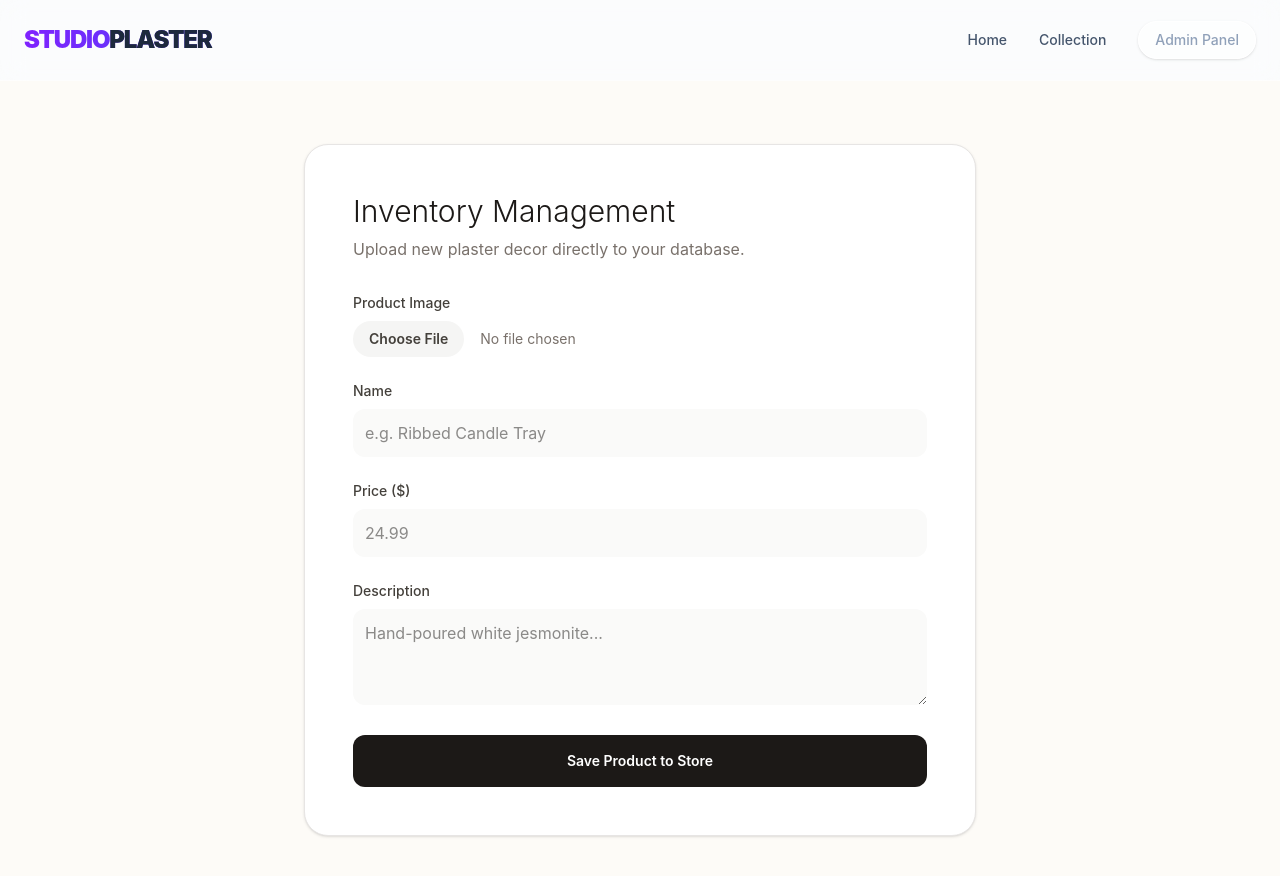
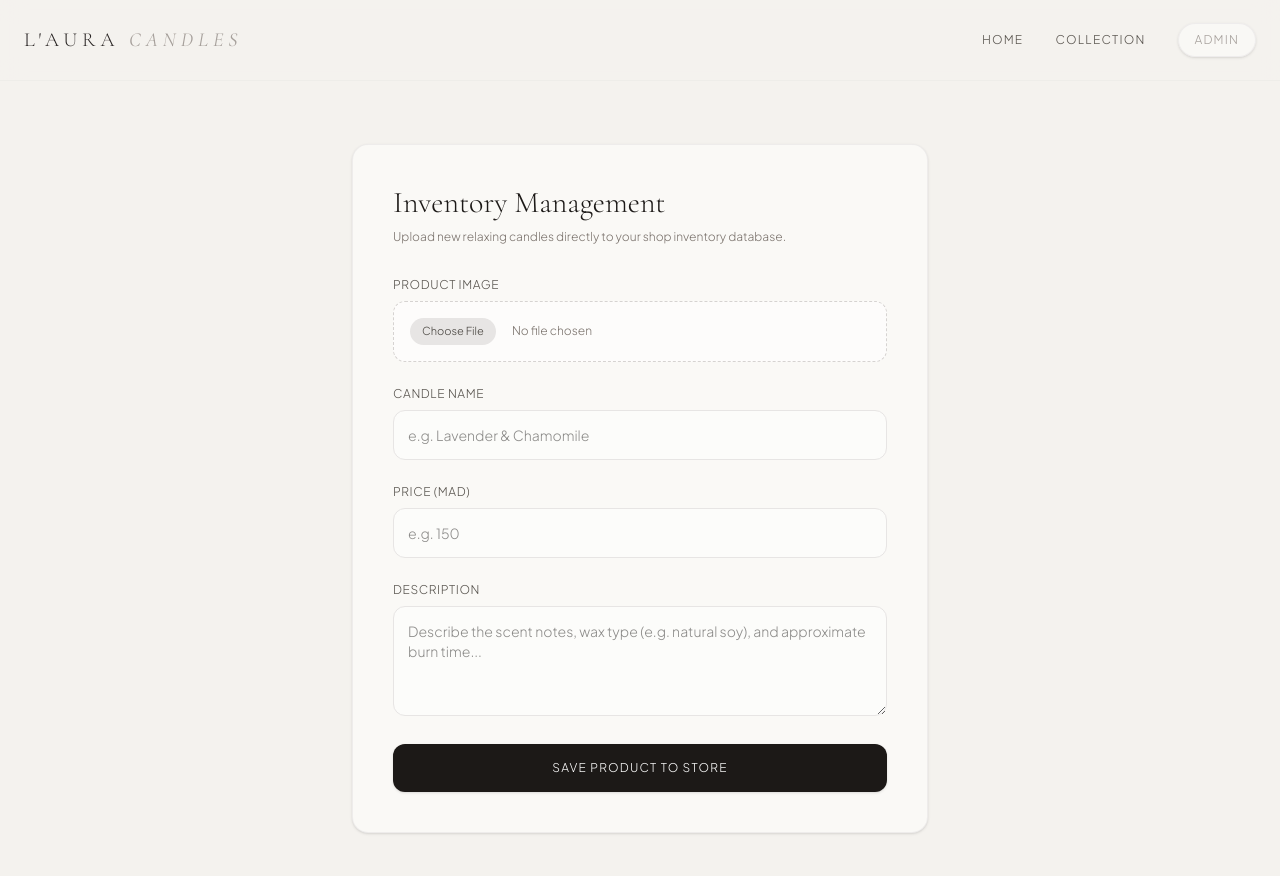
Before and after one commit to solaymanelkharraz/plaster-shop, a React (Vite) app: page /admin in a window 1280 px wide. Shown: the top 876 px of the page. Built offline with nearby package versions, Linux system fonts and the light colour scheme.

Commit message:
style: redesign to L'Aura relaxing candles boutique with WhatsApp ordering

```diff
--- a/index.html
+++ b/index.html
@@ -4,7 +4,11 @@
     <meta charset="UTF-8" />
     <link rel="icon" type="image/svg+xml" href="/favicon.svg" />
     <meta name="viewport" content="width=device-width, initial-scale=1.0" />
-    <title>plaster-shop</title>
+    <title>L'Aura Candles | High-End Relaxing Candles</title>
+    <!-- Google Fonts: Cormorant Garamond & Plus Jakarta Sans -->
+    <link rel="preconnect" href="https://fonts.googleapis.com">
+    <link rel="preconnect" href="https://fonts.gstatic.com" crossorigin>
+    <link href="https://fonts.googleapis.com/css2?family=Cormorant+Garamond:ital,wght@0,300;0,400;0,500;0,600;0,700;1,400&family=Plus+Jakarta+Sans:wght@300;400;500;600;700&display=swap" rel="stylesheet">
   </head>
   <body>
     <div id="root"></div>
--- a/src/App.jsx
+++ b/src/App.jsx
@@ -12,25 +12,25 @@ const Navbar = () => {
 
   return (
     <>
-      <nav className="fixed w-full z-50 top-0 border-b border-white/40 bg-white/40 backdrop-blur-md">
+      <nav className="fixed w-full z-50 top-0 border-b border-stone-200/40 bg-[#F4F2EE]/80 backdrop-blur-md">
         <div className="max-w-7xl mx-auto px-6 h-20 flex justify-between items-center">
-          <Link to="/" className="text-2xl font-black tracking-tighter bg-clip-text text-transparent bg-gradient-to-r from-violet-600 to-indigo-600 z-50">
-            STUDIO<span className="text-slate-800">PLASTER</span>
+          <Link to="/" className="text-xl font-light tracking-[0.25em] text-stone-800 font-serif z-50">
+            L'AURA <span className="text-stone-400 italic font-light">CANDLES</span>
           </Link>
 
           {/* Desktop Links */}
-          <div className="hidden md:flex gap-8 font-medium text-sm items-center">
-            <Link to="/" className="text-slate-600 hover:text-violet-600 transition-colors">Home</Link>
-            <Link to="/collection" className="text-slate-600 hover:text-violet-600 transition-colors">Collection</Link>
-            <Link to="/admin" className="text-slate-400 hover:text-indigo-600 transition-colors bg-white/50 px-4 py-2 rounded-full border border-white shadow-sm">Admin Panel</Link>
+          <div className="hidden md:flex gap-8 font-light text-xs tracking-widest uppercase items-center">
+            <Link to="/" className="text-stone-600 hover:text-stone-900 transition-colors">Home</Link>
+            <Link to="/collection" className="text-stone-600 hover:text-stone-900 transition-colors">Collection</Link>
+            <Link to="/admin" className="text-stone-400 hover:text-stone-800 transition-colors bg-white/40 px-4 py-2 rounded-full border border-stone-200/60 shadow-sm">Admin</Link>
           </div>
 
           {/* Mobile Hamburger Button */}
           <button
             onClick={() => setIsOpen(!isOpen)}
-            className="md:hidden text-slate-800 z-50 p-2 bg-white/50 rounded-full border border-white shadow-sm"
+            className="md:hidden text-stone-800 z-50 p-2 bg-white/40 rounded-full border border-stone-200/60 shadow-sm"
           >
-            {isOpen ? <X size={24} /> : <Menu size={24} />}
+            {isOpen ? <X size={20} /> : <Menu size={20} />}
           </button>
         </div>
       </nav>
@@ -42,11 +42,11 @@ const Navbar = () => {
             initial={{ opacity: 0, y: -20 }}
             animate={{ opacity: 1, y: 0 }}
             exit={{ opacity: 0, y: -20 }}
-            className="fixed inset-0 z-40 bg-slate-50/95 backdrop-blur-xl pt-28 px-6 flex flex-col gap-6 md:hidden"
+            className="fixed inset-0 z-40 bg-[#F4F2EE]/98 backdrop-blur-xl pt-28 px-6 flex flex-col gap-6 md:hidden font-serif"
           >
-            <Link onClick={() => setIsOpen(false)} to="/" className="text-3xl font-black text-slate-800 border-b border-slate-200 pb-4">Home</Link>
-            <Link onClick={() => setIsOpen(false)} to="/collection" className="text-3xl font-black text-slate-800 border-b border-slate-200 pb-4">Collection</Link>
-            <Link onClick={() => setIsOpen(false)} to="/admin" className="text-3xl font-black text-violet-600 mt-auto mb-12">Admin Access &rarr;</Link>
+            <Link onClick={() => setIsOpen(false)} to="/" className="text-3xl font-light text-stone-800 border-b border-stone-200/40 pb-4 tracking-wide">Home</Link>
+            <Link onClick={() => setIsOpen(false)} to="/collection" className="text-3xl font-light text-stone-800 border-b border-stone-200/40 pb-4 tracking-wide">Collection</Link>
+            <Link onClick={() => setIsOpen(false)} to="/admin" className="text-2xl font-light italic text-stone-500 mt-auto mb-12">Admin Portal &rarr;</Link>
           </motion.div>
         )}
       </AnimatePresence>
@@ -58,13 +58,7 @@ const Navbar = () => {
 export default function App() {
   return (
     <Router>
-      <div className="min-h-screen bg-slate-50 font-sans text-slate-900 overflow-hidden relative selection:bg-violet-300">
-
-        {/* Background Glowing Blobs (Optimized for Mobile) */}
-        <div className="fixed top-[-10%] left-[-10%] w-[300px] md:w-[500px] h-[300px] md:h-[500px] bg-purple-300 rounded-full mix-blend-multiply filter blur-[100px] md:blur-[120px] opacity-60 animate-[spin_20s_linear_infinite] -z-10"></div>
-        <div className="fixed top-[20%] right-[-10%] w-[250px] md:w-[400px] h-[250px] md:h-[400px] bg-rose-300 rounded-full mix-blend-multiply filter blur-[100px] md:blur-[120px] opacity-60 animate-[pulse_8s_ease-in-out_infinite] -z-10"></div>
-        <div className="fixed bottom-[-10%] left-[20%] w-[400px] md:w-[600px] h-[400px] md:h-[600px] bg-indigo-300 rounded-full mix-blend-multiply filter blur-[100px] md:blur-[120px] opacity-60 -z-10"></div>
-
+      <div className="min-h-screen bg-warm-beige font-sans text-stone-800 overflow-x-hidden relative selection:bg-stone-200/60">
         <Navbar />
 
         {/* Page Content */}
--- a/src/index.css
+++ b/src/index.css
@@ -1,5 +1,22 @@
 @import "tailwindcss";
 
+@theme {
+  --font-serif: "Cormorant Garamond", serif;
+  --font-sans: "Plus Jakarta Sans", sans-serif;
+  --color-warm-beige: #F4F2EE;
+  --color-cream: #FAF9F6;
+  --color-sage: #8A9A86;
+}
+
 body {
-  @apply bg-[#F9F9F7] text-gray-800 font-sans antialiased;
+  @apply bg-warm-beige text-stone-800 font-sans antialiased;
 }
+
+/* Custom styles for high-end boutique look */
+.font-serif {
+  font-family: var(--font-serif);
+}
+
+.font-sans {
+  font-family: var(--font-sans);
+}
--- a/src/pages/Admin.jsx
+++ b/src/pages/Admin.jsx
@@ -16,7 +16,7 @@ export default function Admin() {
     setLoading(true)
 
     try {
-      // 1. Upload the Image to Supabase Storage
+      // 1. Upload the Image to Supabase Storage (Keep plaster-images bucket name!)
       const fileExt = file.name.split('.').pop()
       const fileName = `${Math.random()}.${fileExt}`
       const filePath = `${fileName}`
@@ -32,7 +32,7 @@ export default function Admin() {
         .from('plaster-images')
         .getPublicUrl(filePath)
 
-      // 3. Save the product data to the Database
+      // 3. Save the product data to the Database (Keep products table name!)
       const { error: dbError } = await supabase
         .from('products')
         .insert([{
@@ -44,7 +44,7 @@ export default function Admin() {
 
       if (dbError) throw dbError
 
-      alert('Product added successfully!')
+      alert('Candle product added successfully!')
       setProduct({ name: '', description: '', price: '' }) // Clear form
       setFile(null)
 
@@ -56,58 +56,60 @@ export default function Admin() {
   }
 
   return (
-    <div className="min-h-screen bg-[#FDFBF7] text-stone-800 p-8 md:p-16">
-      <div className="max-w-2xl mx-auto bg-white p-8 md:p-12 rounded-3xl shadow-sm border border-stone-200">
-        <h1 className="text-3xl font-light text-stone-900 mb-2">Inventory Management</h1>
-        <p className="text-stone-500 mb-8">Upload new plaster decor directly to your database.</p>
+    <div className="min-h-screen bg-warm-beige text-stone-800 p-6 md:p-16">
+      <div className="max-w-xl mx-auto bg-cream p-8 md:p-10 rounded-2xl shadow-sm border border-stone-200/60">
+        <h1 className="text-3xl font-light font-serif text-stone-900 mb-2">Inventory Management</h1>
+        <p className="text-xs text-stone-500 font-light mb-8">Upload new relaxing candles directly to your shop inventory database.</p>
 
-        <form onSubmit={handleUpload} className="space-y-6">
+        <form onSubmit={handleUpload} className="space-y-6 text-xs md:text-sm font-light">
 
           {/* Image Upload */}
           <div>
-            <label className="block text-sm font-medium text-stone-700 mb-2">Product Image</label>
-            <input
-              type="file"
-              accept="image/*"
-              onChange={(e) => setFile(e.target.files[0])}
-              className="w-full text-sm text-stone-500 file:mr-4 file:py-2 file:px-4 file:rounded-full file:border-0 file:text-sm file:font-semibold file:bg-stone-100 file:text-stone-700 hover:file:bg-stone-200 cursor-pointer"
-            />
+            <label className="block text-xs font-light text-stone-600 tracking-wider uppercase mb-2">Product Image</label>
+            <div className="border border-dashed border-stone-300 rounded-xl p-4 bg-white/50 hover:bg-white/80 transition-colors cursor-pointer relative">
+              <input
+                type="file"
+                accept="image/*"
+                onChange={(e) => setFile(e.target.files[0])}
+                className="w-full text-xs text-stone-500 file:mr-4 file:py-1.5 file:px-3 file:rounded-full file:border-0 file:text-[11px] file:font-light file:bg-stone-200 file:text-stone-700 hover:file:bg-stone-300 cursor-pointer"
+              />
+            </div>
           </div>
 
           {/* Product Name */}
           <div>
-            <label className="block text-sm font-medium text-stone-700 mb-2">Name</label>
+            <label className="block text-xs font-light text-stone-600 tracking-wider uppercase mb-2">Candle Name</label>
             <input
               type="text"
               value={product.name}
               onChange={(e) => setProduct({...product, name: e.target.value})}
-              className="w-full rounded-xl border-stone-300 bg-stone-50 p-3 text-stone-900 focus:ring-2 focus:ring-stone-400 outline-none transition-all"
-              placeholder="e.g. Ribbed Candle Tray"
+              className="w-full rounded-xl border border-stone-200 bg-white/50 p-3.5 text-stone-900 focus:border-stone-400 focus:ring-1 focus:ring-stone-400 outline-none transition-all"
+              placeholder="e.g. Lavender & Chamomile"
             />
           </div>
 
           {/* Price */}
           <div>
-            <label className="block text-sm font-medium text-stone-700 mb-2">Price ($)</label>
+            <label className="block text-xs font-light text-stone-600 tracking-wider uppercase mb-2">Price (MAD)</label>
             <input
               type="number"
               step="0.01"
               value={product.price}
               onChange={(e) => setProduct({...product, price: e.target.value})}
-              className="w-full rounded-xl border-stone-300 bg-stone-50 p-3 text-stone-900 focus:ring-2 focus:ring-stone-400 outline-none transition-all"
-              placeholder="24.99"
+              className="w-full rounded-xl border border-stone-200 bg-white/50 p-3.5 text-stone-900 focus:border-stone-400 focus:ring-1 focus:ring-stone-400 outline-none transition-all"
+              placeholder="e.g. 150"
             />
           </div>
 
           {/* Description */}
           <div>
-            <label className="block text-sm font-medium text-stone-700 mb-2">Description</label>
+            <label className="block text-xs font-light text-stone-600 tracking-wider uppercase mb-2">Description</label>
             <textarea
               value={product.description}
               onChange={(e) => setProduct({...product, description: e.target.value})}
-              className="w-full rounded-xl border-stone-300 bg-stone-50 p-3 text-stone-900 focus:ring-2 focus:ring-stone-400 outline-none transition-all"
-              rows="3"
-              placeholder="Hand-poured white jesmonite..."
+              className="w-full rounded-xl border border-stone-200 bg-white/50 p-3.5 text-stone-900 focus:border-stone-400 focus:ring-1 focus:ring-stone-400 outline-none transition-all"
+              rows="4"
+              placeholder="Describe the scent notes, wax type (e.g. natural soy), and approximate burn time..."
             />
           </div>
 
@@ -115,7 +117,7 @@ export default function Admin() {
           <button
             type="submit"
             disabled={loading}
-            className="w-full rounded-xl bg-stone-900 py-4 text-sm font-semibold text-white hover:bg-stone-800 transition-colors disabled:opacity-50"
+            className="w-full rounded-xl bg-stone-900 py-4 text-xs font-light tracking-widest uppercase text-white hover:bg-stone-800 transition-colors duration-300 disabled:opacity-50 cursor-pointer shadow-sm"
           >
             {loading ? 'Uploading to Database...' : 'Save Product to Store'}
           </button>
--- a/src/pages/Landing.jsx
+++ b/src/pages/Landing.jsx
@@ -6,68 +6,73 @@ export default function Landing() {
     <div className="min-h-[calc(100vh-80px)] flex items-center justify-center px-6 md:px-12 py-12">
       <div className="max-w-7xl w-full grid grid-cols-1 lg:grid-cols-2 gap-12 lg:gap-16 items-center">
 
-        {/* Left Side: Heavy Typography & CTA */}
+        {/* Left Side: Serif Typography & CTA */}
         <motion.div
           initial={{ opacity: 0, y: 20 }}
           animate={{ opacity: 1, y: 0 }}
           transition={{ duration: 0.8, ease: "easeOut" }}
           className="text-center lg:text-left mt-8 lg:mt-0"
         >
-          <div className="inline-block px-4 py-2 rounded-full bg-white/60 backdrop-blur-md border border-white/50 text-violet-700 font-bold text-[10px] sm:text-xs tracking-widest uppercase mb-6 shadow-sm">
-            Next-Gen Decor
+          <div className="inline-block px-4 py-2 rounded-full bg-white/50 backdrop-blur-md border border-stone-200/60 text-stone-600 font-light text-[10px] sm:text-xs tracking-[0.2em] uppercase mb-6 shadow-sm">
+            Hand-Poured Soy Candles
           </div>
-          <h1 className="text-5xl sm:text-6xl md:text-7xl lg:text-8xl font-black tracking-tighter leading-[0.95] text-slate-900 mb-6 lg:mb-8 shadow-sm">
-            Color. <br className="hidden sm:block"/>
-            <span className="text-transparent bg-clip-text bg-gradient-to-r from-violet-600 via-fuchsia-500 to-orange-500">
-              Texture.
+
+          <h1 className="text-5xl sm:text-6xl md:text-7xl lg:text-8xl font-light font-serif tracking-tight leading-[1.05] text-stone-900 mb-6 lg:mb-8">
+            Light. <br className="hidden sm:block"/>
+            <span className="italic font-normal text-stone-500">
+              Calm.
             </span> <br className="hidden sm:block"/>
-            Form.
+            Essence.
           </h1>
-          <p className="text-base sm:text-lg text-slate-700 font-medium max-w-md mx-auto lg:mx-0 mb-8 lg:mb-10 leading-relaxed">
-            We combined raw architectural plaster with vibrant, modern energy. Poured by hand, designed for the future.
+
+          <p className="text-base sm:text-lg text-stone-600 font-light max-w-md mx-auto lg:mx-0 mb-3 leading-relaxed">
+            Crafted for moments of stillness. Hand-poured relaxing candles designed to bring warmth and peace to your spaces.
+          </p>
+          <p className="text-sm sm:text-base text-stone-400 font-serif italic max-w-md mx-auto lg:mx-0 mb-8 lg:mb-10">
+            شموع طبيعية مهدئة، مصممة بحب لتضفي السكينة والدفء على منزلك.
           </p>
 
           <Link to="/collection">
             <motion.button
-              whileHover={{ scale: 1.05 }}
-              whileTap={{ scale: 0.95 }}
-              className="w-full sm:w-auto bg-slate-900 text-white px-10 py-4 sm:py-5 rounded-2xl font-bold tracking-wide shadow-[0_20px_40px_-10px_rgba(76,29,149,0.5)] hover:shadow-[0_20px_40px_-10px_rgba(76,29,149,0.8)] transition-shadow text-sm sm:text-base"
+              whileHover={{ scale: 1.02 }}
+              whileTap={{ scale: 0.98 }}
+              className="w-full sm:w-auto bg-stone-900 text-white px-10 py-4 sm:py-5 rounded-xl font-light tracking-widest uppercase transition-all duration-300 text-xs sm:text-sm hover:bg-stone-800 shadow-sm"
             >
               Explore Collection
             </motion.button>
           </Link>
         </motion.div>
 
-        {/* Right Side: Floating Interactive Images */}
+        {/* Right Side: Floating Elegant Images */}
         <div className="relative h-[400px] sm:h-[500px] w-full flex justify-center items-center">
 
           {/* Main Mobile/Desktop Image */}
           <motion.div
-            animate={{ y: [0, -15, 0] }}
+            animate={{ y: [0, -12, 0] }}
             transition={{ repeat: Infinity, duration: 6, ease: "easeInOut" }}
-            className="absolute lg:top-0 lg:right-10 w-[70%] sm:w-[300px] lg:w-[350px] aspect-[4/5] rounded-[2rem] overflow-hidden border-4 border-white/40 shadow-2xl z-20"
+            className="absolute lg:top-0 lg:right-10 w-[70%] sm:w-[300px] lg:w-[350px] aspect-[4/5] rounded-2xl overflow-hidden border border-white/80 shadow-2xl z-20"
           >
-            <img src="https://images.unsplash.com/photo-1629198688000-71f23e745b6e?q=80&w=800&auto=format&fit=crop" alt="Plaster Art" className="w-full h-full object-cover" />
+            <img src="https://images.unsplash.com/photo-1603006905003-be475563bc59?q=80&w=800&auto=format&fit=crop" alt="Relaxing Candle" className="w-full h-full object-cover" />
           </motion.div>
 
-          {/* Background Floating Image (Hidden on very small mobile, visible on tablet/desktop) */}
+          {/* Background Floating Image */}
           <motion.div
-            animate={{ y: [0, 15, 0] }}
+            animate={{ y: [0, 12, 0] }}
             transition={{ repeat: Infinity, duration: 8, ease: "easeInOut" }}
-            className="hidden sm:block absolute bottom-0 lg:bottom-10 left-0 lg:left-0 w-[200px] lg:w-[250px] aspect-square rounded-[2rem] overflow-hidden border-4 border-white/40 shadow-xl z-10"
+            className="hidden sm:block absolute bottom-0 lg:bottom-10 left-0 lg:left-0 w-[200px] lg:w-[250px] aspect-square rounded-2xl overflow-hidden border border-white/80 shadow-xl z-10"
           >
-            <img src="https://images.unsplash.com/photo-1615529182904-14819c35d55b?q=80&w=600&auto=format&fit=crop" alt="Tray" className="w-full h-full object-cover" />
+            <img src="https://images.unsplash.com/photo-1602872030219-cbf918b52a9f?q=80&w=600&auto=format&fit=crop" alt="Warm Flame" className="w-full h-full object-cover" />
           </motion.div>
 
-          {/* Glass floating card */}
+          {/* Minimal Floating Card */}
           <motion.div
-            initial={{ opacity: 0, scale: 0.8 }}
+            initial={{ opacity: 0, scale: 0.9 }}
             animate={{ opacity: 1, scale: 1 }}
             transition={{ delay: 0.5, duration: 0.5 }}
-            className="absolute top-10 sm:top-20 left-4 sm:left-10 bg-white/70 backdrop-blur-xl border border-white/50 p-4 sm:p-6 rounded-2xl shadow-xl z-30"
+            className="absolute top-10 sm:top-20 left-4 sm:left-10 bg-white/80 backdrop-blur-md border border-stone-200/60 p-4 sm:p-6 rounded-xl shadow-xl z-30"
           >
-            <p className="text-2xl sm:text-3xl font-black text-violet-600">100%</p>
-            <p className="text-[10px] sm:text-xs font-bold text-slate-500 uppercase tracking-widest">Hand-Poured</p>
+            <p className="text-2xl sm:text-3xl font-light font-serif text-stone-800">100%</p>
+            <p className="text-[10px] sm:text-xs font-light text-stone-500 uppercase tracking-widest">Natural Wax</p>
           </motion.div>
         </div>
 
```
Also changed, not shown: src/pages/Collection.jsx (+40 -20 lines).
